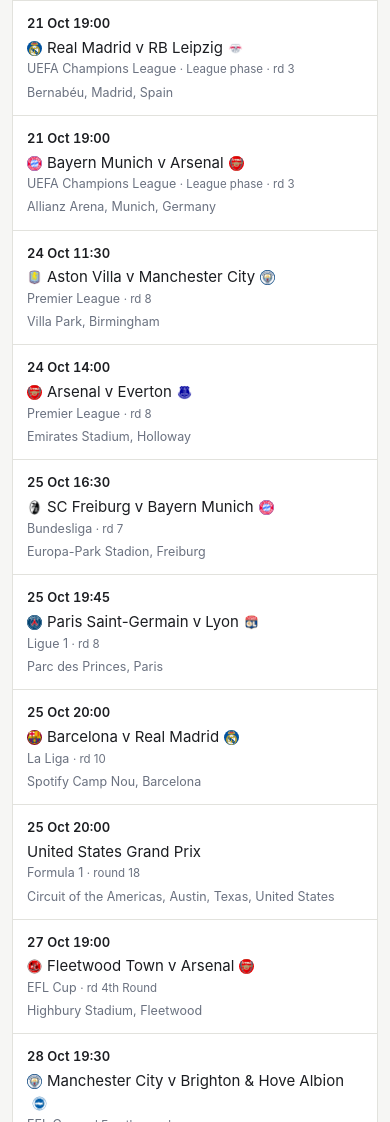
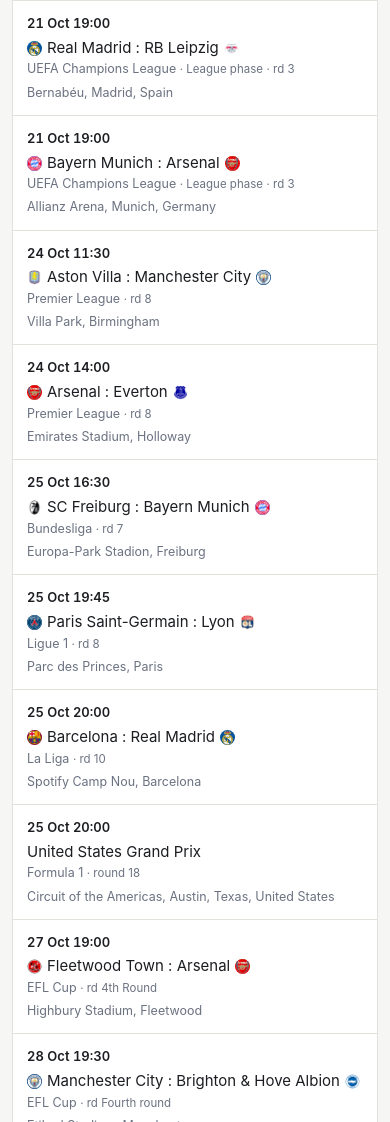
Before and after one commit to richthofen911/SportsCalendar, a website: page index.html in a window 390 px wide. Shown: the part 878-2000 px from the top of the page. Drawn offline with Linux system fonts and the light colour scheme; files whose address does not match are found by name.

Commit message:
Separate clubs with a colon, and stop the List clipping results
Three fixes from the same complaint: a played match looked like it had no result.

The List table was being clipped, not scrolled, on a phone. Its columns have a
minimum width totalling about 780px, so on a 420px screen the Result and Venue
columns were simply off the edge with no way to reach them. The rows now keep
that width and the container scrolls horizontally instead; measured, the Result
cell moves from x=563 (outside a 420px viewport) to x=157 (inside). Phone cards
opt out of the minimum, so they still fit the screen without scrolling.

Football fixtures now separate the clubs with ":" rather than "v", in every
layout — "Nottingham Forest : Arsenal" — which also matches how a phone card
reads when it has goals: "Manchester City 3 : 2 Ipswich Town".

```diff
--- a/index.html
+++ b/index.html
@@ -225,7 +225,9 @@
       .tbl td.pts { font-weight: 700; }
       .tbl tr:last-child td { border-bottom: 0; }
 
-      .rows { background: var(--panel); border: 1px solid var(--line); border-radius: var(--radius); overflow: hidden; }
+      /* The table is wider than a phone. Clipping it hid the Result and Venue
+         columns entirely, so it scrolls sideways instead. */
+      .rows { background: var(--panel); border: 1px solid var(--line); border-radius: var(--radius); overflow-x: auto; overflow-y: hidden; -webkit-overflow-scrolling: touch; }
       .row, .rhead {
         display: grid;
         grid-template-columns: 138px minmax(210px, 1.5fr) minmax(150px, 1fr) 76px minmax(150px, 1fr);
@@ -233,6 +235,9 @@
         padding: 9px 12px;
         border-bottom: 1px solid var(--line);
         align-items: baseline;
+        /* Keep the columns at a readable width and let the container scroll,
+           rather than squeezing them until the text wraps into a tower. */
+        min-width: 780px;
       }
       .row { font-size: 13px; cursor: pointer; }
       .row:last-child { border-bottom: 0; }
@@ -346,7 +351,10 @@
         gap: 2px 10px;
         padding: 13px 14px;
         min-height: 44px;
+        /* The card fits the screen; only the table scrolls. */
+        min-width: 0;
       }
+      .phone .rhead { min-width: 0; }
       .phone .c-when { grid-area: when; font-weight: 600; }
       .phone .c-fixture { grid-area: fixture; font-size: 15px; margin-top: 2px; }
       .phone .c-fixture .inl { display: inline; margin: 0 0.3em; }
@@ -495,13 +503,13 @@
           if (id) return clubMark(id, trailing);
           return teamMark(side === "home" ? m.homeTeam : m.awayTeam, trailing);
         };
-        // Desktop keeps the Result column, so the line reads "Home v Away".
+        // Desktop keeps the Result column, so the line reads "Home : Away".
         // On a phone that column is a long way from the club it describes, so
         // the goals move between the names: Home 2 : 1 Away. Both forms are in
         // the markup and CSS picks one; nothing is re-rendered on resize.
         const between = m.score
-          ? `<span class="vsep"> v </span><span class="inl">${m.score.split("-").join(" : ")}</span>`
-          : " v ";
+          ? `<span class="vsep"> : </span><span class="inl">${m.score.split("-").join(" : ")}</span>`
+          : " : ";
         return `${end("home")}${m.homeTeam}${between}${m.awayTeam}${end("away")}`;
       }
 
```
Also changed, not shown: README.md.
